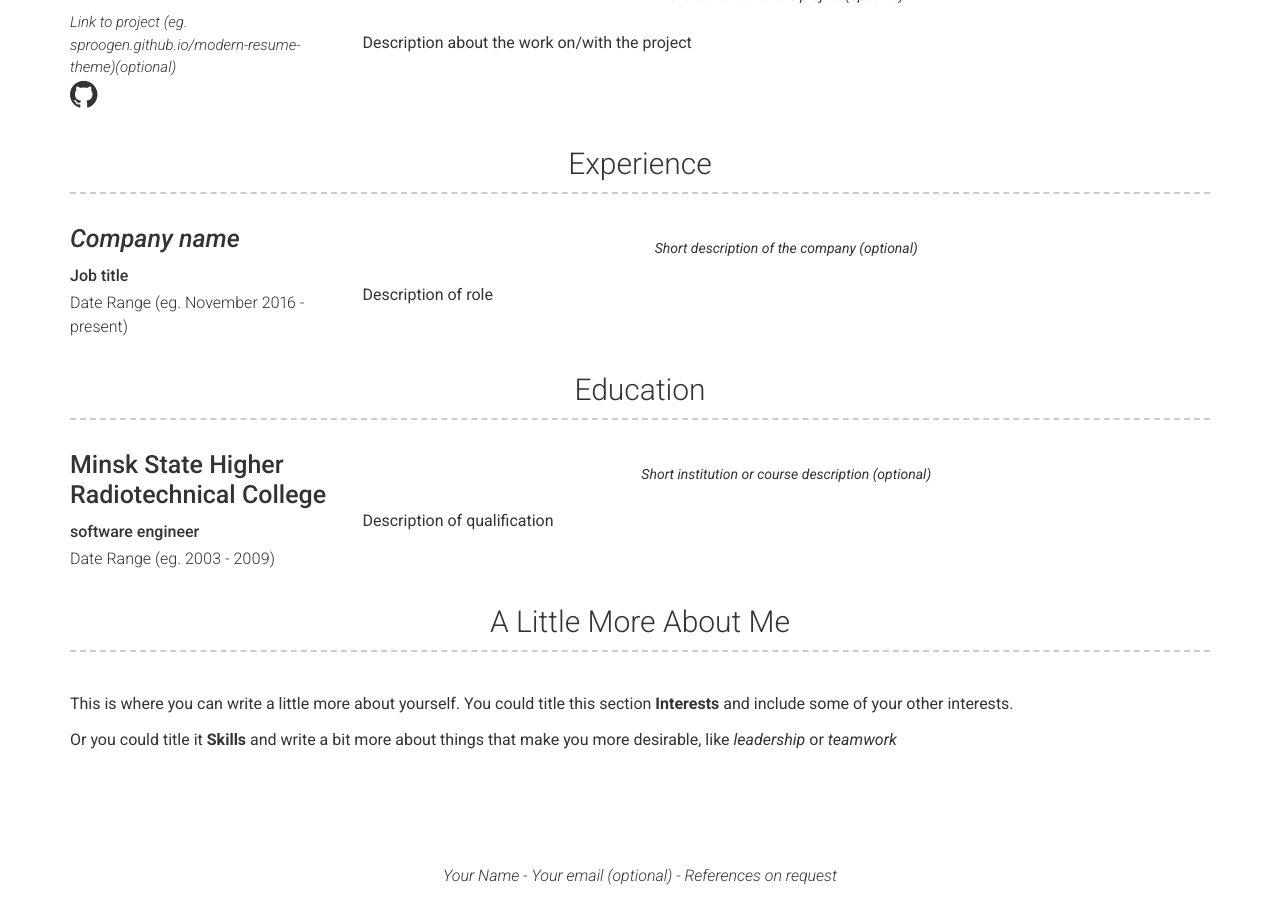
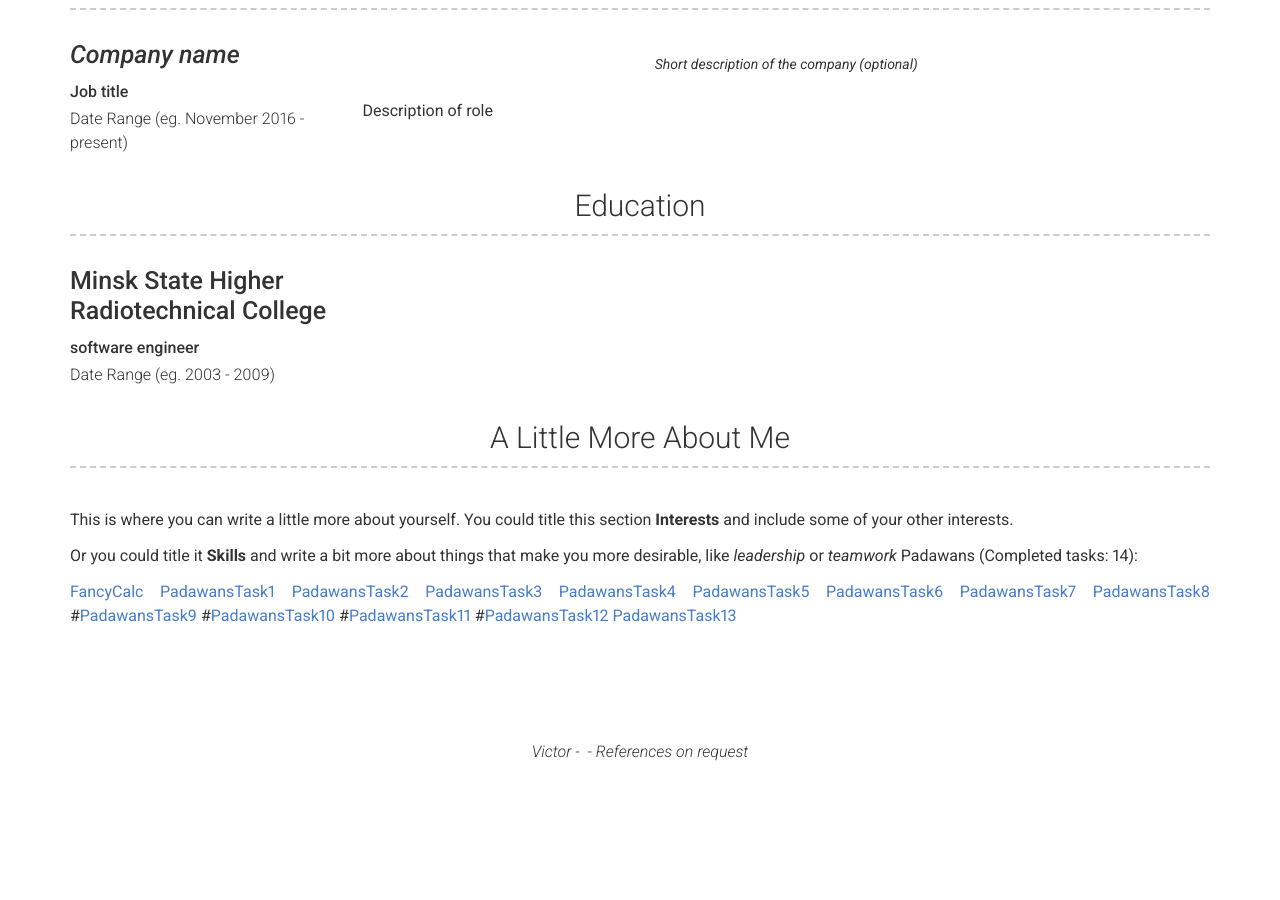
Before and after one commit to FatuM13/FatuM13.github.io, a Jekyll site: the page built from index.md, in a window 1280 px wide and 900 px high, scrolled down 830 px. Built offline with Jekyll 4.4.1, drawn with Linux system fonts in a browser that asks for light colours; after the commit the page ends 1606 px from its top, so only the background shows below that; some of the changed text lies outside the part shown.

Commit message:
config.yml+education+ava

```diff
--- a/_config.yml
+++ b/_config.yml
@@ -1,30 +1,17 @@
 # Site
-repository: Git repository where your resume will be hosted, only required if you are hosting on GitHub (eg. sproogen/modern-resume-theme)
+repository: https://github.com/FatuM13
 # favicon: Directory of your favicon (eg. images/favicon.ico)(optional)
 
 # Personal info
-name: Your Name
-title: Your job title
-email: Your email (optional)
-phone: Your phone number (optional)
-website: Your website (eg. https://google.com)(optional)
+name: Victor
+title: software engineer
 
 # Social links
-twitter_username: jekyllrb
-github_username:  jekyll
-dribbble_username: jekyll
-facebook_username: jekyll
-flickr_username: jekyll
-instagram_username: jekyll
-linkedin_username: jekyll
-xing_username: jekyll
-pinterest_username: jekyll
-youtube_username: jekyll
-googleplus_username: +jekyll
+github_username:  FatuM13
 
 # About Section
 # about_title: About Me (Use this to override about section title)
-about_profile_image: Directory of profile image (eg. images/profile.jpg)
+about_profile_image: ava_hd.png
 about_content: | # this will include new lines to allow paragraphs
   Write an awesome description about yourself here, this supports markdown, so you can add [links](http://foobar.com) and highlight things <mark>like this</mark>.
 
@@ -49,6 +36,23 @@
   This is where you can write a little more about yourself. You could title this section **Interests** and include some of your other interests.
 
   Or you could title it **Skills** and write a bit more about things that make you more desirable, like *leadership* or *teamwork*
+  Padawans (Completed tasks: 14):
+
+  [FancyCalc](https://github.com/FatuM13/FancyCalc)
+  [PadawansTask1](https://github.com/FatuM13/PadawansTask1)
+  [PadawansTask2](https://github.com/FatuM13/PadawansTask2)
+  [PadawansTask3](https://github.com/FatuM13/PadawansTask3)
+  [PadawansTask4](https://github.com/FatuM13/PadawansTask4)
+  [PadawansTask5](https://github.com/FatuM13/PadawansTask5)
+  [PadawansTask6](https://github.com/FatuM13/PadawansTask6)
+  [PadawansTask7](https://github.com/FatuM13/PadawansTask7)
+  [PadawansTask8](https://github.com/FatuM13/PadawansTask8)
+  #[PadawansTask9](https://github.com/FatuM13/PadawansTask9)
+  #[PadawansTask10](https://github.com/FatuM13/PadawansTask10)
+  #[PadawansTask11](https://github.com/FatuM13/PadawansTask11)
+  #[PadawansTask12](https://github.com/FatuM13/PadawansTask12)
+  [PadawansTask13](https://github.com/FatuM13/PadawansTask13)
+
 
 # Footer
 footer_show_references: true
--- a/_data/education.yml
+++ b/_data/education.yml
@@ -2,7 +2,3 @@
 - name: Minsk State Higher Radiotechnical College
   dates: Date Range (eg. 2003 - 2009)
   qualification: software engineer
-  quote: >
-    Short institution or course description (optional)
-  description: | # this will include new lines to allow paragraphs
-    Description of qualification
```
Also changed, not shown: ava_hd.png (added).
